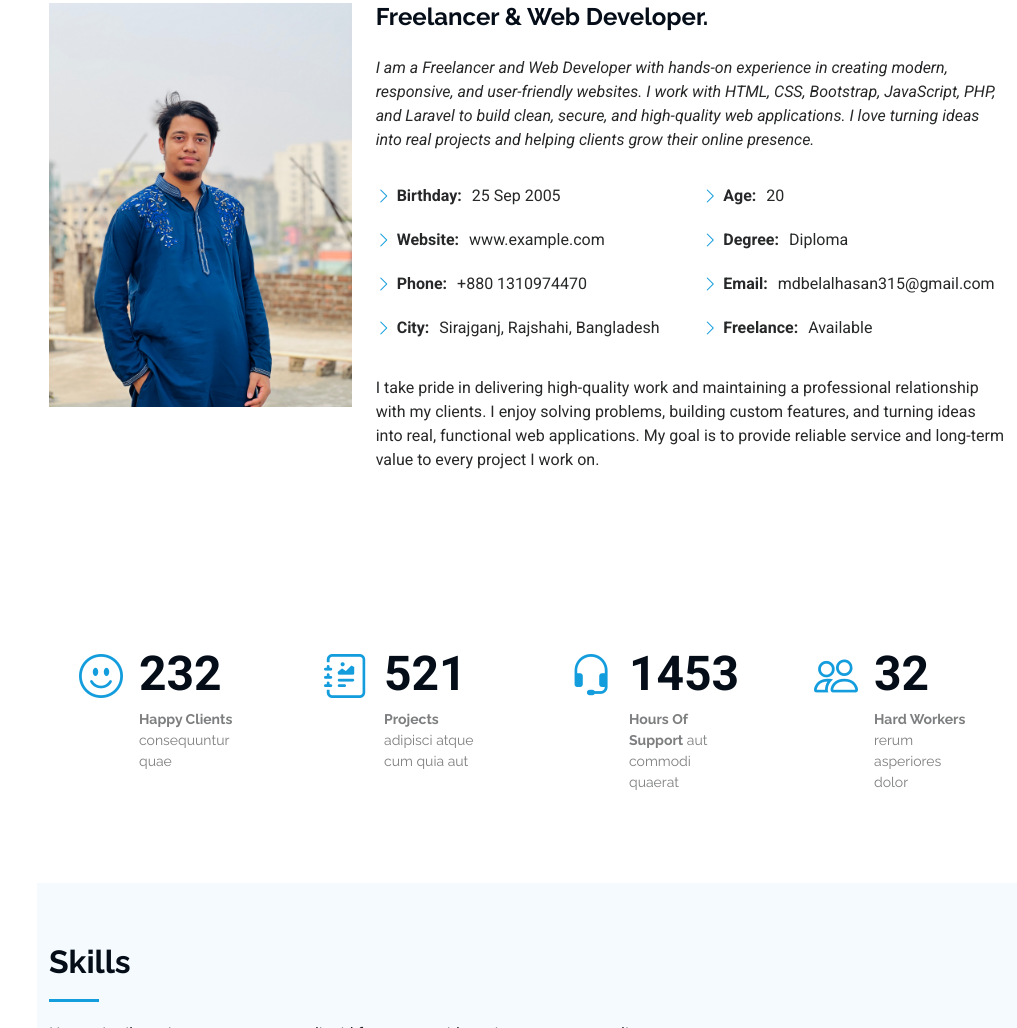
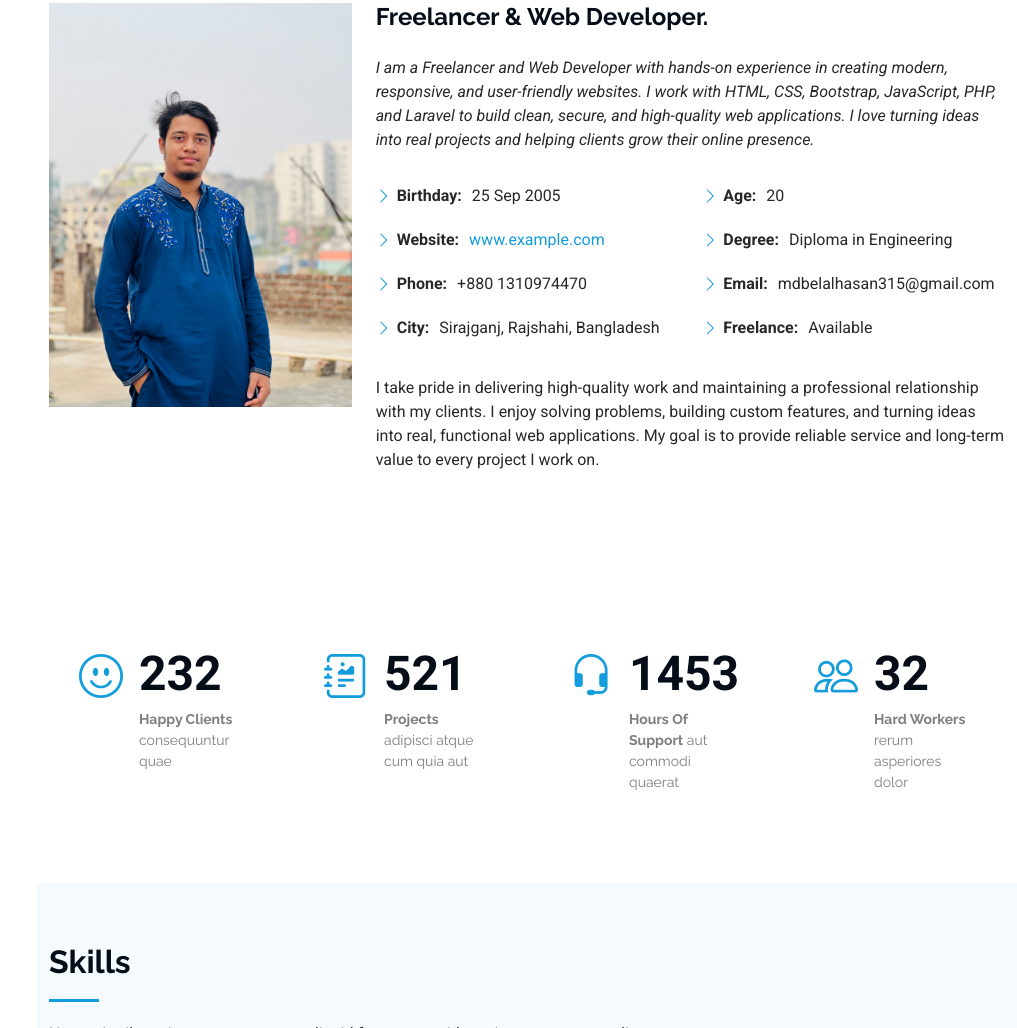
Before and after one commit to belalhasan333/portfolio, a plain HTML site: page index.html in a window 1280 px wide. Shown: the part 1043-2071 px from the top of the page, without its empty margins (263-1280 px from the left). Drawn offline with Linux system fonts and the light colour scheme.

Commit message:
update: something changed

```diff
--- a/index.html
+++ b/index.html
@@ -128,7 +128,7 @@
               <div class="col-lg-6">
                 <ul>
                   <li><i class="bi bi-chevron-right"></i> <strong>Birthday:</strong> <span>25 Sep 2005</span></li>
-                  <li><i class="bi bi-chevron-right"></i> <strong>Website:</strong> <span>www.example.com</span></li>
+                  <li><i class="bi bi-chevron-right"></i> <strong>Website:</strong> <span><a href="https://6917866faad5ac173f994d5a--earnest-jalebi-16fb88.netlify.app/">www.example.com</a></span></li>
                   <li><i class="bi bi-chevron-right"></i> <strong>Phone:</strong> <span>+880 1310974470</span></li>
                   <li><i class="bi bi-chevron-right"></i> <strong>City:</strong> <span>Sirajganj, Rajshahi, Bangladesh</span></li>
                 </ul>
@@ -136,7 +136,7 @@
               <div class="col-lg-6">
                 <ul>
                   <li><i class="bi bi-chevron-right"></i> <strong>Age:</strong> <span>20</span></li>
-                  <li><i class="bi bi-chevron-right"></i> <strong>Degree:</strong> <span>Diploma</span></li>
+                  <li><i class="bi bi-chevron-right"></i> <strong>Degree:</strong> <span>Diploma in Engineering</span></li>
                   <li><i class="bi bi-chevron-right"></i> <strong>Email:</strong> <span>mdbelalhasan315@gmail.com</span></li>
                   <li><i class="bi bi-chevron-right"></i> <strong>Freelance:</strong> <span>Available</span></li>
                 </ul>
```
